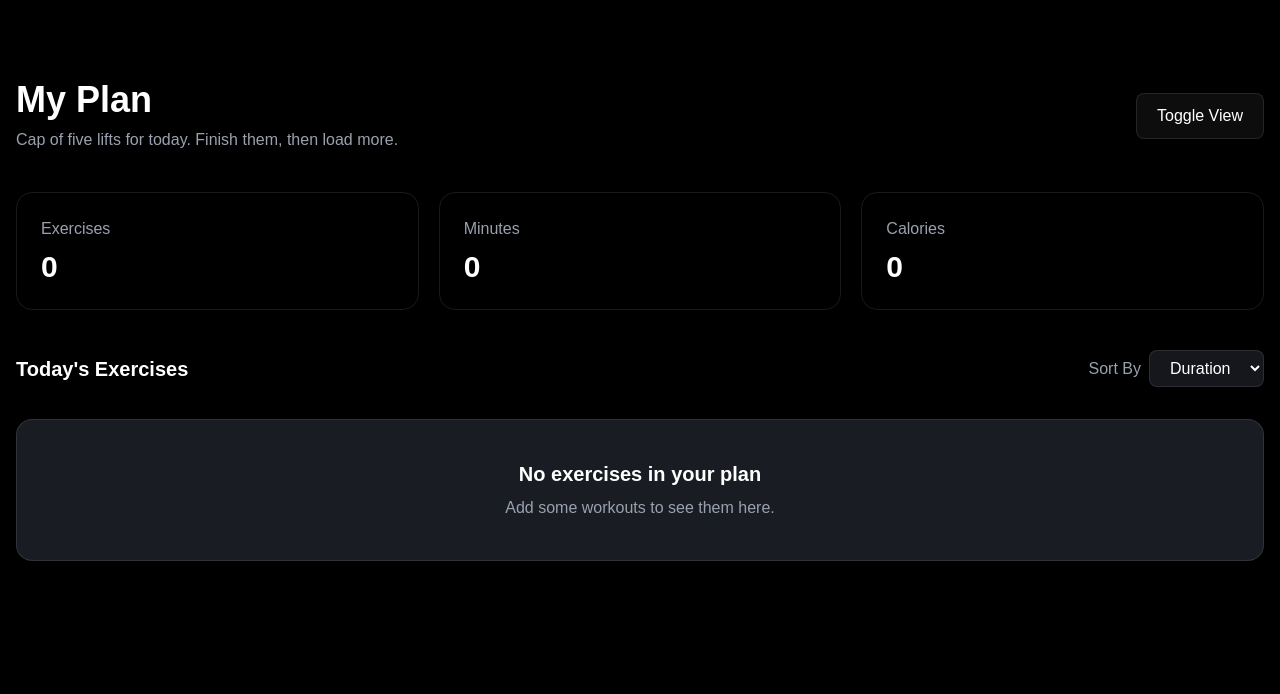
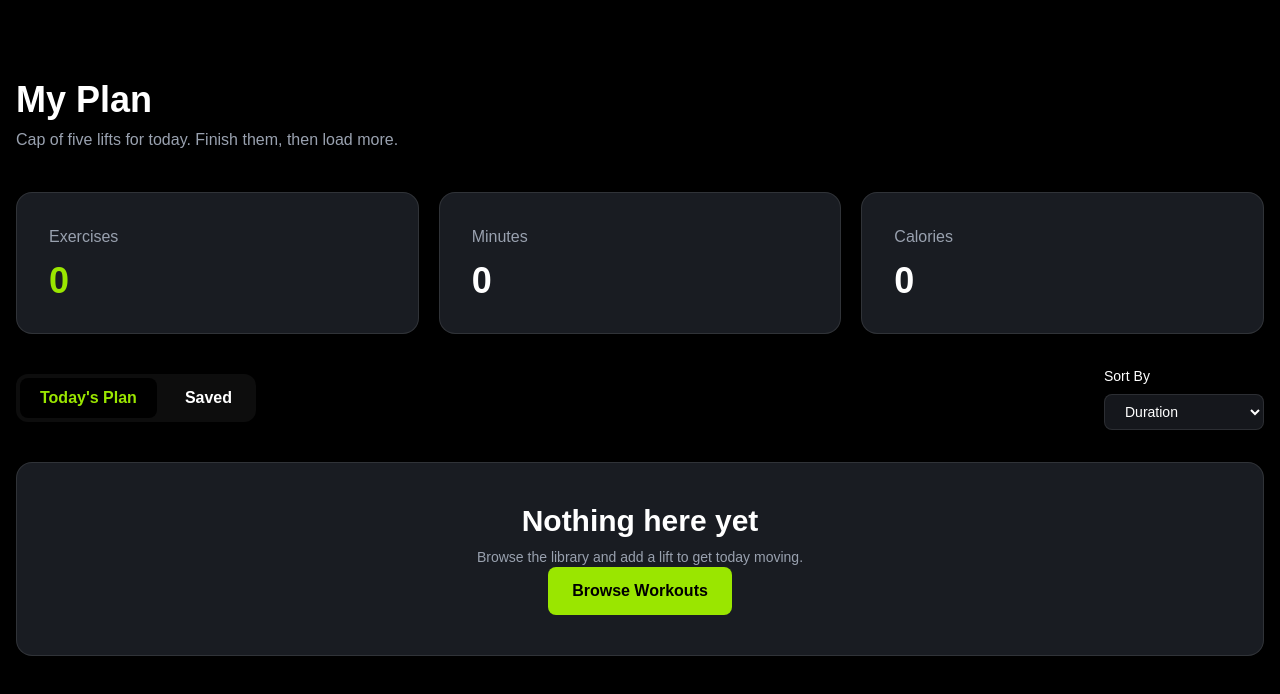
Before and after one commit to rabbi-cpu/My-Demo-Fit, a Next.js app: page /myplan in a window 1280 px wide. Shown: the top 694 px of the page. Built offline with nearby package versions, Linux system fonts and the light colour scheme.

Commit message:
feat: add browse library button to my plan

```diff
--- a/src/app/component/MyPlanToggle.tsx
+++ b/src/app/component/MyPlanToggle.tsx
@@ -0,0 +1,41 @@
+"use client";
+
+interface MyPlanToggleProps {
+    activeTab: "today" | "saved";
+    onChange: (tab: "today" | "saved") => void;
+}
+
+const MyPlanToggle = ({
+    activeTab,
+    onChange,
+}: MyPlanToggleProps) => {
+    return (
+        <div className="flex gap-2 rounded-xl bg-white/5 p-1">
+
+            <button
+                type="button"
+                onClick={() => onChange("today")}
+                className={`rounded-lg px-5 py-2 font-semibold transition ${activeTab === "today"
+                    ? "bg-black text-lime-400"
+                    : "text-white hover:bg-white/10"
+                    }`}
+            >
+                Today&apos;s Plan
+            </button>
+
+            <button
+                type="button"
+                onClick={() => onChange("saved")}
+                className={`rounded-lg px-5 py-2 font-semibold transition ${activeTab === "saved"
+                    ? "bg-black text-lime-400"
+                    : "text-white hover:bg-white/10"
+                    }`}
+            >
+                Saved
+            </button>
+
+        </div>
+    );
+};
+
+export default MyPlanToggle;
--- a/src/app/myplan/page.tsx
+++ b/src/app/myplan/page.tsx
@@ -1,12 +1,24 @@
 "use client";
 
-import { useMemo, useState, useSyncExternalStore } from "react";
+import {
+    useMemo,
+    useState,
+    useSyncExternalStore,
+} from "react";
+
 import MyPlanCard from "@/src/app/component/MyPlanCard";
+import MyPlanToggle from "../component/MyPlanToggle";
 import type { IWorkout } from "@/src/app/WorkoutType";
+import Link from "next/link";
 
 const PLAN_KEY = "my-plan";
+const SAVED_KEY = "savedWorkouts";
 
-const subscribe = (callback: () => void) => {
+// ========================================
+// Today's Plan
+// ========================================
+
+const subscribePlan = (callback: () => void) => {
     window.addEventListener("storage", callback);
     window.addEventListener("planUpdated", callback);
 
@@ -16,19 +28,61 @@ const subscribe = (callback: () => void) => {
     };
 };
 
-const getSnapshot = () => {
+const getPlanSnapshot = () => {
     return localStorage.getItem(PLAN_KEY) ?? "[]";
 };
 
-const getServerSnapshot = () => {
+const getPlanServerSnapshot = () => {
     return "[]";
 };
 
+// ========================================
+// Saved Workouts
+// ========================================
+
+const subscribeSaved = (callback: () => void) => {
+    window.addEventListener("storage", callback);
+    window.addEventListener(
+        "savedWorkoutsUpdated",
+        callback
+    );
+
+    return () => {
+        window.removeEventListener("storage", callback);
+        window.removeEventListener(
+            "savedWorkoutsUpdated",
+            callback
+        );
+    };
+};
+
+const getSavedSnapshot = () => {
+    return localStorage.getItem(SAVED_KEY) ?? "[]";
+};
+
+const getSavedServerSnapshot = () => {
+    return "[]";
+};
+
+// ========================================
+// My Plan
+// ========================================
+
 const MyPlan = () => {
+    const [activeTab, setActiveTab] = useState<
+        "today" | "saved"
+    >("today");
+
+    const [sortBy, setSortBy] = useState("Duration");
+
+    // ========================================
+    // Today's Plan Data
+    // ========================================
+
     const planSnapshot = useSyncExternalStore(
-        subscribe,
-        getSnapshot,
-        getServerSnapshot
+        subscribePlan,
+        getPlanSnapshot,
+        getPlanServerSnapshot
     );
 
     const workouts = useMemo<IWorkout[]>(() => {
@@ -37,14 +91,53 @@ const MyPlan = () => {
 
             return Array.isArray(plan) ? plan : [];
         } catch (error) {
-            console.error("Failed to load my plan:", error);
+            console.error(
+                "Failed to load my plan:",
+                error
+            );
+
             return [];
         }
     }, [planSnapshot]);
 
-    const [sortBy, setSortBy] = useState("Duration");
+    // ========================================
+    // Saved Workouts Data
+    // ========================================
 
-    // Remove workout
+    const savedSnapshot = useSyncExternalStore(
+        subscribeSaved,
+        getSavedSnapshot,
+        getSavedServerSnapshot
+    );
+
+    const savedWorkouts = useMemo<IWorkout[]>(() => {
+        try {
+            const saved = JSON.parse(savedSnapshot);
+
+            return Array.isArray(saved) ? saved : [];
+        } catch (error) {
+            console.error(
+                "Failed to load saved workouts:",
+                error
+            );
+
+            return [];
+        }
+    }, [savedSnapshot]);
+
+    // ========================================
+    // Active Workouts
+    // ========================================
+
+    const activeWorkouts =
+        activeTab === "today"
+            ? workouts
+            : savedWorkouts;
+
+    // ========================================
+    // Remove From Today's Plan
+    // ========================================
+
     const handleRemove = (id: IWorkout["id"]) => {
         const updatedPlan = workouts.filter(
             (workout) => workout.id !== id
@@ -62,7 +155,10 @@ const MyPlan = () => {
         );
     };
 
-    // Mark as done
+    // ========================================
+    // Done
+    // ========================================
+
     const handleDone = (id: IWorkout["id"]) => {
         const updatedPlan = workouts.filter(
             (workout) => workout.id !== id
@@ -80,14 +176,43 @@ const MyPlan = () => {
         );
     };
 
-    // Sort workouts
-    const sortedWorkouts = [...workouts].sort((a, b) => {
+    // ========================================
+    // Remove Saved Workout
+    // ========================================
+
+    const handleRemoveSaved = (
+        id: IWorkout["id"]
+    ) => {
+        const updatedSavedWorkouts =
+            savedWorkouts.filter(
+                (workout) => workout.id !== id
+            );
+
+        localStorage.setItem(
+            SAVED_KEY,
+            JSON.stringify(updatedSavedWorkouts)
+        );
+
+        window.dispatchEvent(
+            new CustomEvent("savedWorkoutsUpdated")
+        );
+    };
+
+    // ========================================
+    // Sort
+    // ========================================
+
+    const sortedWorkouts = [...activeWorkouts].sort(
+        (a, b) => {
             if (sortBy === "Duration") {
                 return a.duration - b.duration;
             }
 
             if (sortBy === "Calories") {
-            return b.caloriesBurned - a.caloriesBurned;
+                return (
+                    b.caloriesBurned -
+                    a.caloriesBurned
+                );
             }
 
             if (sortBy === "Rating") {
@@ -95,103 +220,115 @@ const MyPlan = () => {
             }
 
             return 0;
-    });
+        }
+    );
 
+    // ========================================
     // Stats
-    const totalExercises = workouts.length;
+    // ========================================
 
-    const totalMinutes = workouts.reduce(
-        (total, workout) => total + workout.duration,
+    const totalExercises = activeWorkouts.length;
+
+    const totalMinutes = activeWorkouts.reduce(
+        (total, workout) =>
+            total + workout.duration,
         0
     );
 
-    const totalCalories = workouts.reduce(
-        (total, workout) => total + workout.caloriesBurned,
+    const totalCalories = activeWorkouts.reduce(
+        (total, workout) =>
+            total + workout.caloriesBurned,
         0
     );
+
+    // ========================================
+    // UI
+    // ========================================
 
     return (
         <main className="container mx-auto px-4 py-20">
 
-            {/* Header */}
-            <div className="mb-10 flex flex-col gap-4 md:flex-row md:items-center md:justify-between">
+            {/* ========================================
+                1. Header
+            ======================================== */}
 
-                <div>
+            <div className="mb-10">
                 <h1 className="text-4xl font-bold">
                     My Plan
                 </h1>
 
                 <p className="mt-2 text-gray-400">
-                        Cap of five lifts for today. Finish them, then load more.
+                    Cap of five lifts for today.
+                    Finish them, then load more.
                 </p>
             </div>
 
-                {/* Toggle View */}
-                <button
-                    type="button"
-                    className="rounded-lg border border-white/10 bg-white/5 px-5 py-2.5 transition hover:bg-white/10"
-                >
-                    Toggle View
-                </button>
+            {/* ========================================
+                2. Stats
+            ======================================== */}
 
-            </div>
-
-            {/* Stats */}
-            <div className="mb-10 grid grid-cols-1 gap-5 sm:grid-cols-3">
+            <div className="mb-8 grid grid-cols-1 gap-5 sm:grid-cols-3">
 
                 {/* Exercises */}
-                <div className="rounded-2xl border border-white/10 p-6">
+                <div className="rounded-2xl border border-white/10 bg-[#191c22] p-8">
                     <p className="text-gray-400">
                         Exercises
                     </p>
 
-                    <h2 className="mt-2 text-3xl font-bold">
+                    <h2 className="mt-3 text-4xl font-bold text-lime-400">
                         {totalExercises}
                     </h2>
                 </div>
 
                 {/* Minutes */}
-                <div className="rounded-2xl border border-white/10 p-6">
+                <div className="rounded-2xl border border-white/10 bg-[#191c22] p-8">
                     <p className="text-gray-400">
                         Minutes
                     </p>
 
-                    <h2 className="mt-2 text-3xl font-bold">
+                    <h2 className="mt-3 text-4xl font-bold">
                         {totalMinutes}
                     </h2>
                 </div>
 
                 {/* Calories */}
-                <div className="rounded-2xl border border-white/10 p-6">
+                <div className="rounded-2xl border border-white/10 bg-[#191c22] p-8">
                     <p className="text-gray-400">
                         Calories
                     </p>
 
-                    <h2 className="mt-2 text-3xl font-bold">
+                    <h2 className="mt-3 text-4xl font-bold">
                         {totalCalories}
                     </h2>
                 </div>
 
             </div>
 
-            {/* Sort */}
-            <div className="mb-8 flex flex-col gap-4 sm:flex-row sm:items-center sm:justify-between">
+            {/* ========================================
+                3. Sort + Toggle
+            ======================================== */}
 
-                <h2 className="text-xl font-semibold">
-                    Today&apos;s Exercises
-                </h2>
+            {/* Toggle + Sort */}
+            <div className="mb-8 flex items-center justify-between">
 
-                <div className="flex items-center gap-2">
+                {/* Toggle - Left */}
+                <MyPlanToggle
+                    activeTab={activeTab}
+                    onChange={setActiveTab}
+                />
 
-                    <span className="text-gray-400">
+                {/* Sort By - Right */}
+                <div className="grid items-center gap-2">
+                    <span className="text-sm text-white font-extralight">
                         Sort By
                     </span>
 
                     <select
                         value={sortBy}
-                        onChange={(e) => setSortBy(e.target.value)}
-                        className="rounded-lg border border-white/10 bg-[#15171c] px-4 py-2 outline-none"
-                    >
+                        onChange={(e) =>
+                            setSortBy(e.target.value)
+                        }
+                        className="w-40 rounded-lg border border-white/10 bg-[#15171c] px-4 py-2 text-sm outline-none"                    >
                         <option value="Duration">
                             Duration
                         </option>
@@ -204,12 +341,14 @@ const MyPlan = () => {
                             Rating
                         </option>
                     </select>
-
                 </div>
 
             </div>
 
-            {/* My Plan Cards */}
+            {/* ========================================
+                4. Workout Cards
+            ======================================== */}
+
             <div className="space-y-4">
 
                 {sortedWorkouts.length > 0 ? (
@@ -218,7 +357,11 @@ const MyPlan = () => {
                         <MyPlanCard
                             key={workout.id}
                             workout={workout}
-                            onRemove={handleRemove}
+                            onRemove={
+                                activeTab === "today"
+                                    ? handleRemove
+                                    : handleRemoveSaved
+                            }
                             onDone={handleDone}
                         />
                     ))
@@ -227,22 +370,28 @@ const MyPlan = () => {
 
                     <div className="rounded-2xl border border-white/10 bg-[#191c22] p-10 text-center">
 
-                        <h3 className="text-xl font-semibold">
-                            No exercises in your plan
+                        <h3 className="text-3xl font-semibold">
+                            Nothing here yet
                         </h3>
 
-                        <p className="mt-2 text-gray-400">
-                            Add some workouts to see them here.
+                        <p className="mt-2 text-sm text-gray-400">
+                            {activeTab === "today"
+                                ? "Browse the library and add a lift to get today moving."
+                                : "Save a workout from the library to see it here."
+                            }
                         </p>
 
-                    </div>
-
-                )}
+                        <Link
+                            href="/libary"
+                            className="inline-block rounded-lg bg-lime-400 px-6 py-3 font-bold text-black transition hover:bg-lime-300"
+                        >
+                            Browse Workouts
+                        </Link>
 
                     </div>
-
+                )}
+            </div>
         </main>
     );
 };
-
 export default MyPlan;
```
Also changed, not shown: src/app/component/SaveToList.tsx (+8 -1 lines). Lines whose indentation alone changed are shown as unchanged.
